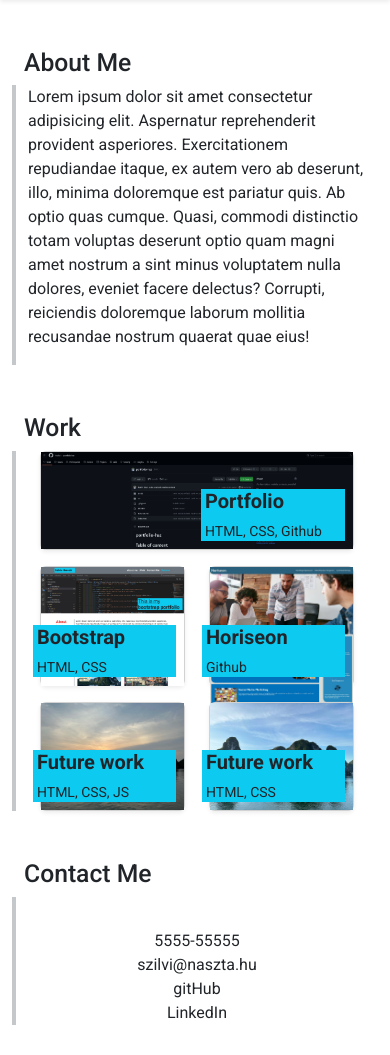
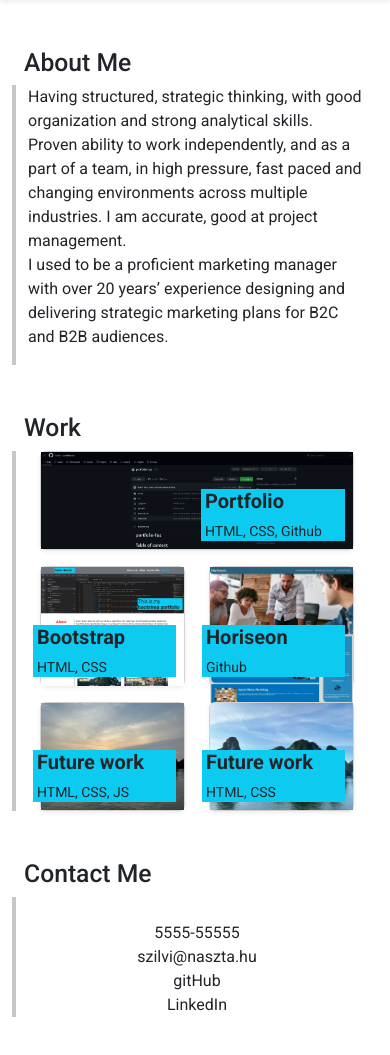
Before and after one commit to hszilvi/bootstrap-portfolio, a plain HTML site: page index.html in a window 390 px wide. Shown: the part 305-1360 px from the top of the page. Drawn offline with nearby package versions, Linux system fonts and the light colour scheme.

Commit message:
add readme and change about me content

```diff
--- a/assets/css/style.css
+++ b/assets/css/style.css
@@ -7,50 +7,36 @@
     margin: 0;
     padding: 0;
     font-family: 'Roboto', sans-serif;
-
 }
 body {
     margin: 0 auto;
 }
+/* navbar */
 .custom-navbar-brand:hover {
-    /* opacity: 0.5; */
     color: white;
 }
 .custom-nav {
     max-width: 1440px;
     margin: 0 auto;
-
-
 }
 .custom-nav-link {
-    /* color: white; */
     font-weight: 500;
     font-size: 1.2em;
 }
-
 .custom-nav-link:hover {
     text-decoration: underline;
     opacity: .5;
 }
 .custom-toggler-btn {
-    /* background-color: white; */
     border: 2px solid var(--infoblue);
 }
-/* .custom-toggler {
-    border: 2px solid white;
-} */
 
 /* hero section */
 .custom-hero {
     max-width: 1440px;
     margin: 0 auto;
     padding-top: 3.63em;
-    /* border-top: .6em solid rgb(76, 73, 73); */
 }
-/* .custom-h1-container {
-    max-width: 1440px;
-    max-width: 12em;
-} */
 .custom-h1 {
     max-width: 12em;
     bottom: .5em;
@@ -59,17 +45,9 @@ body {
 }
 .custom-img-container {
     max-height: 20em;
-    /* max-width: 1440px; */
 }
-/* personal section
- */
-/* .custom-title-right { */
-    /* color: red; */
-    /* width: 250px; */
-    /* min-width: 250px; */
-/* } */
+
 /* work section */
-
 .custom-card {
     max-height: 250px;
 }
@@ -84,11 +62,8 @@ body {
 .custom-card-img-overlay {
     max-width: 9em;
     max-height: 4em;
-    padding: 0;
     bottom: 0.5em;
     right: 0.5em;
-    /* border: 2px solid red; */
-    /* background-color: green; */
 }
 .custom-card-sm {
     max-height: 120px;
@@ -101,7 +76,6 @@ body {
 .custom-contact-links-container {
     margin: 0 auto;
     min-height: 5em;
-    padding-top: 2em;
 }
 
 /* footer */
--- a/index.html
+++ b/index.html
@@ -57,9 +57,9 @@
                 <h2>About Me</h2>
               </div>
               <div class="col-sm-12 col-md-10 col-lg-10 border-start border-4 border-secondary-subtle mb-5">
-                <!-- need to change text!!!!!!!!!!!!!!!! -->
-                <p>Lorem ipsum dolor sit amet consectetur adipisicing elit. Aspernatur reprehenderit provident asperiores. Exercitationem repudiandae itaque, ex autem vero ab deserunt, illo, minima doloremque est pariatur quis. Ab optio quas cumque.
-                Quasi, commodi distinctio totam voluptas deserunt optio quam magni amet nostrum a sint minus voluptatem nulla dolores, eveniet facere delectus? Corrupti, reiciendis doloremque laborum mollitia recusandae nostrum quaerat quae eius!</p>
+                <p>Having structured, strategic thinking, with good organization and strong analytical skills. Proven ability to work independently, and as a part of a team, in high pressure, fast paced and changing environments across multiple industries. I am accurate, good at project management.<br>
+                I used to be a proficient marketing manager with over 20 years’ experience designing and delivering strategic marketing plans for B2C and B2B audiences.
+                </p>
               </div>
             </div>
         </section>
@@ -142,7 +142,7 @@
               <div class="col-sm-12 col-md-2 col-lg-2 custom-title-right">
                 <h2>Contact Me</h2>
               </div>
-              <div class="col-sm-12 col-md-10 col-lg-10 border-start border-4 border-secondary-subtle mb-5 custom-contact-links-container">
+              <div class="col-sm-12 col-md-10 col-lg-10 border-start border-4 pt-4 border-secondary-subtle mb-5 custom-contact-links-container">
                 <div class="row justify-content-center custom-contact-links">
                   <a class="col-sm-12 col-md-12 col-lg-3 text-decoration-none link-opacity-25-hover text-center link-dark custom-contact-link" href="tel:555555555">5555-55555</a>
                   <a class="col-sm-12 col-md-12 col-lg-3 text-decoration-none link-opacity-25-hover text-center link-dark custom-contact-link" href="mailto:johndoe@example.com">szilvi@naszta.hu</a>
@@ -152,10 +152,9 @@
               </div>
             </div>
         </section>
-
     </div>
 
-    <!-- footer -->
+    <!-- =======================================footer =============================================-->
     <footer class="fs-6text pt-4 bg-secondary custom-footer">
       <div class="container-fluid text-center text-md-left">
         <div class="row">
@@ -181,10 +180,6 @@
       </div>
     </footer>
 
-
-
-
-
 <!-- bootstrap required popper and JS -->
     <script src="https://cdn.jsdelivr.net/npm/@popperjs/core@2.11.8/dist/umd/popper.min.js" integrity="sha384-I7E8VVD/ismYTF4hNIPjVp/Zjvgyol6VFvRkX/vR+Vc4jQkC+hVqc2pM8ODewa9r" crossorigin="anonymous"></script>
     <script src="https://cdn.jsdelivr.net/npm/bootstrap@5.3.2/dist/js/bootstrap.min.js" integrity="sha384-BBtl+eGJRgqQAUMxJ7pMwbEyER4l1g+O15P+16Ep7Q9Q+zqX6gSbd85u4mG4QzX+" crossorigin="anonymous"></script>
```
Also changed, not shown: assets/images/mobile-view.png (added), 3 other files.
